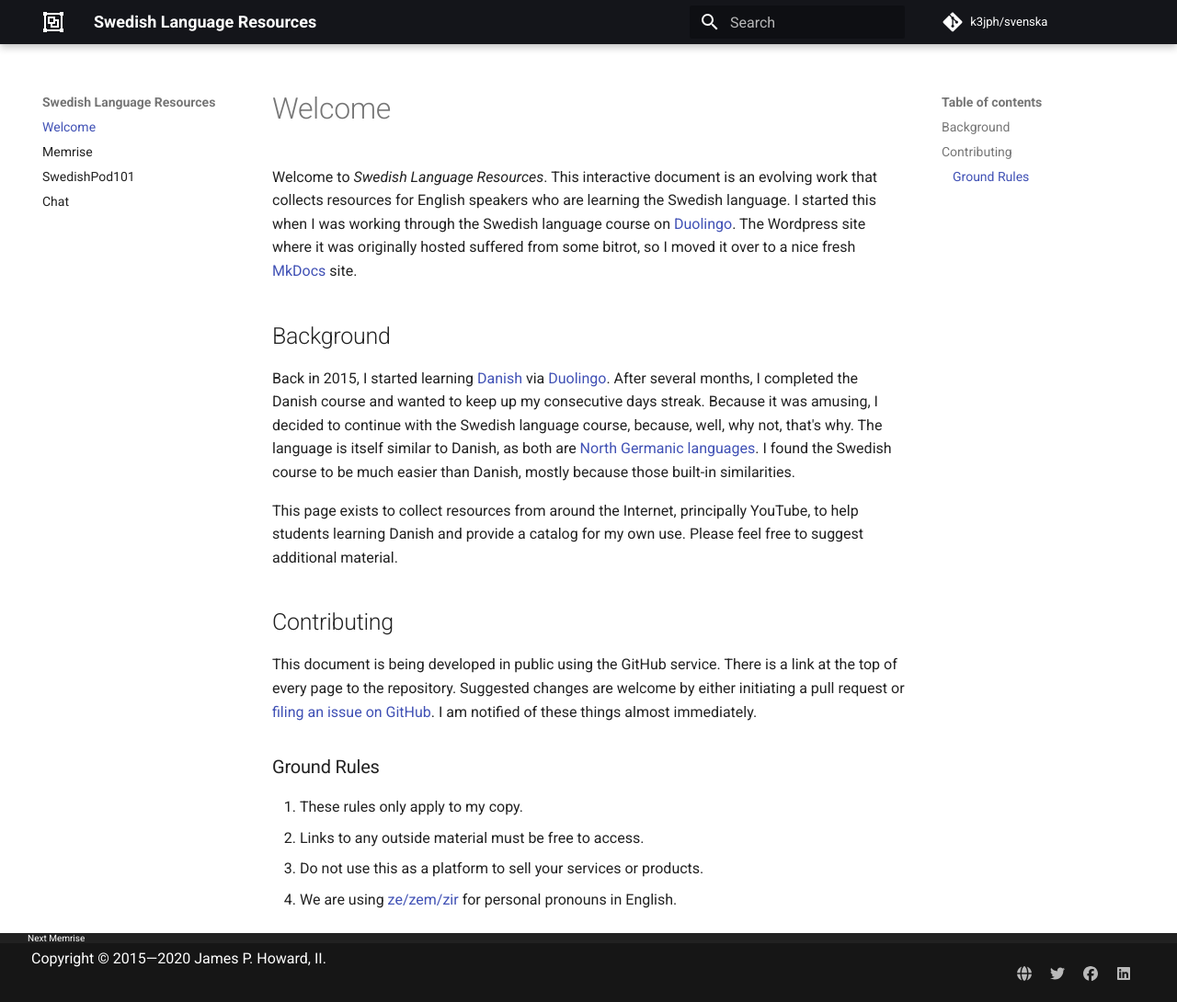
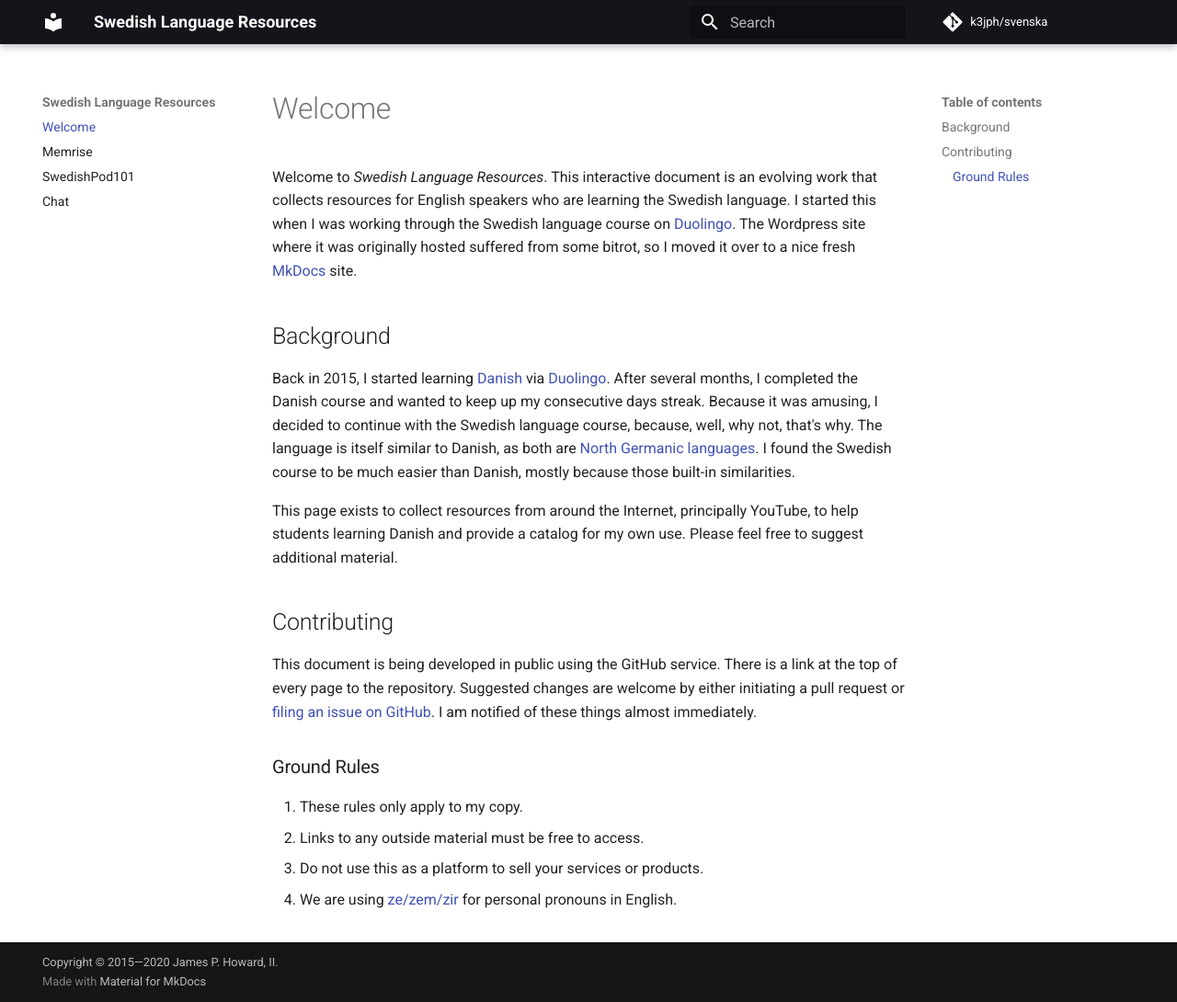
Before and after one commit to k3jph/svenska, an MkDocs documentation site: the page built from docs/index.md, in a window 1280 px wide and 1090 px high. Shown: the whole window at 92% size. Built offline with MkDocs 1.6.1 and Material for MkDocs 9.7.7, drawn with Linux system fonts in a browser that asks for light colours; comment, search, counter and statistics services are not loaded; some of the changed lines change nothing that is shown.

Commit message:
Remove the footer for now

```diff
--- a/mkdocs.yml
+++ b/mkdocs.yml
@@ -25,22 +25,6 @@ theme:
   font:
     text: 'Roboto'
     code: 'Roboto Mono'
-  logo:
-    icon: 'group'
-  custom_dir: 'theme'
-
-# Customization
-extra:
-  manifest: 'manifest.webmanifest'
-  social:
-    - type: 'globe'
-      link: 'https://jameshoward.us'
-    - type: 'twitter'
-      link: 'https://twitter.com/k3jph'
-    - type: 'facebook'
-      link: 'https://www.facebook.com/k3jph'
-    - type: 'linkedin'
-      link: 'https://www.linkedin.com/in/k3jph'
 
 # Google Analytics
 google_analytics:
```
